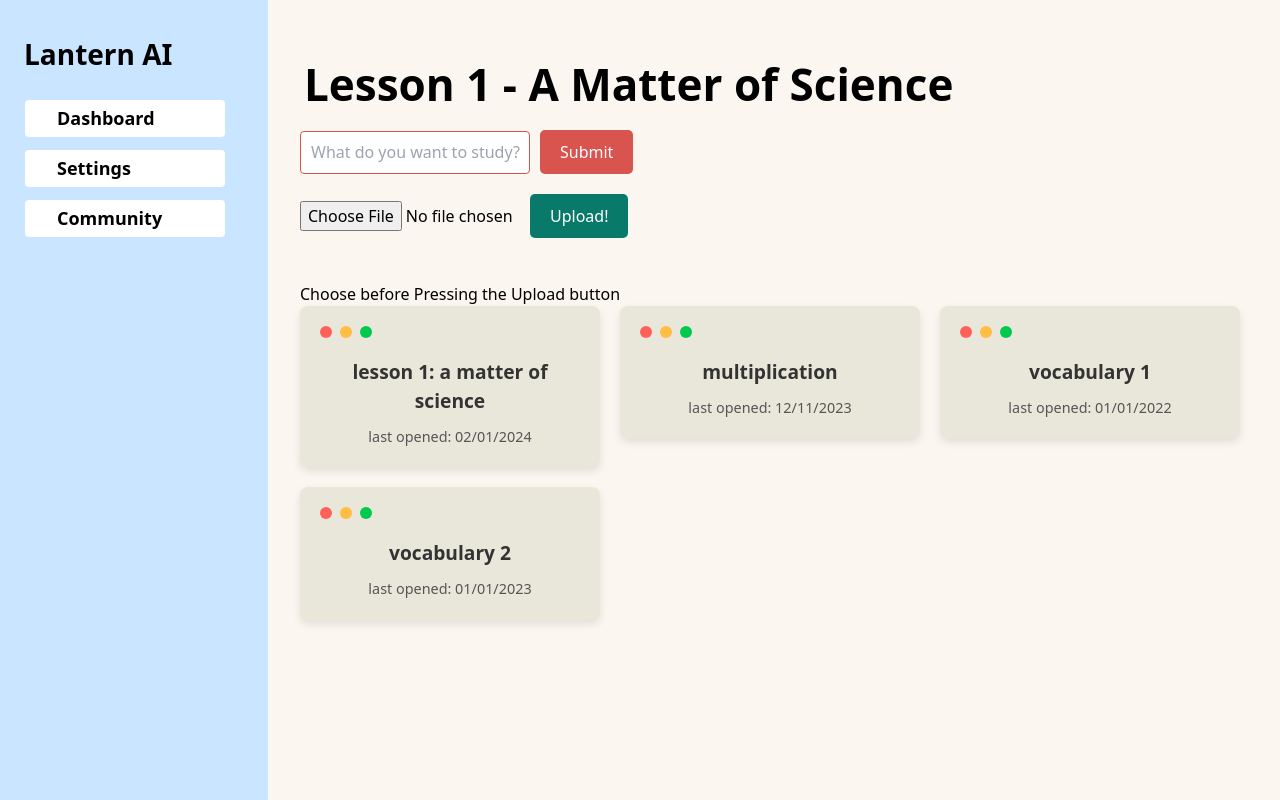
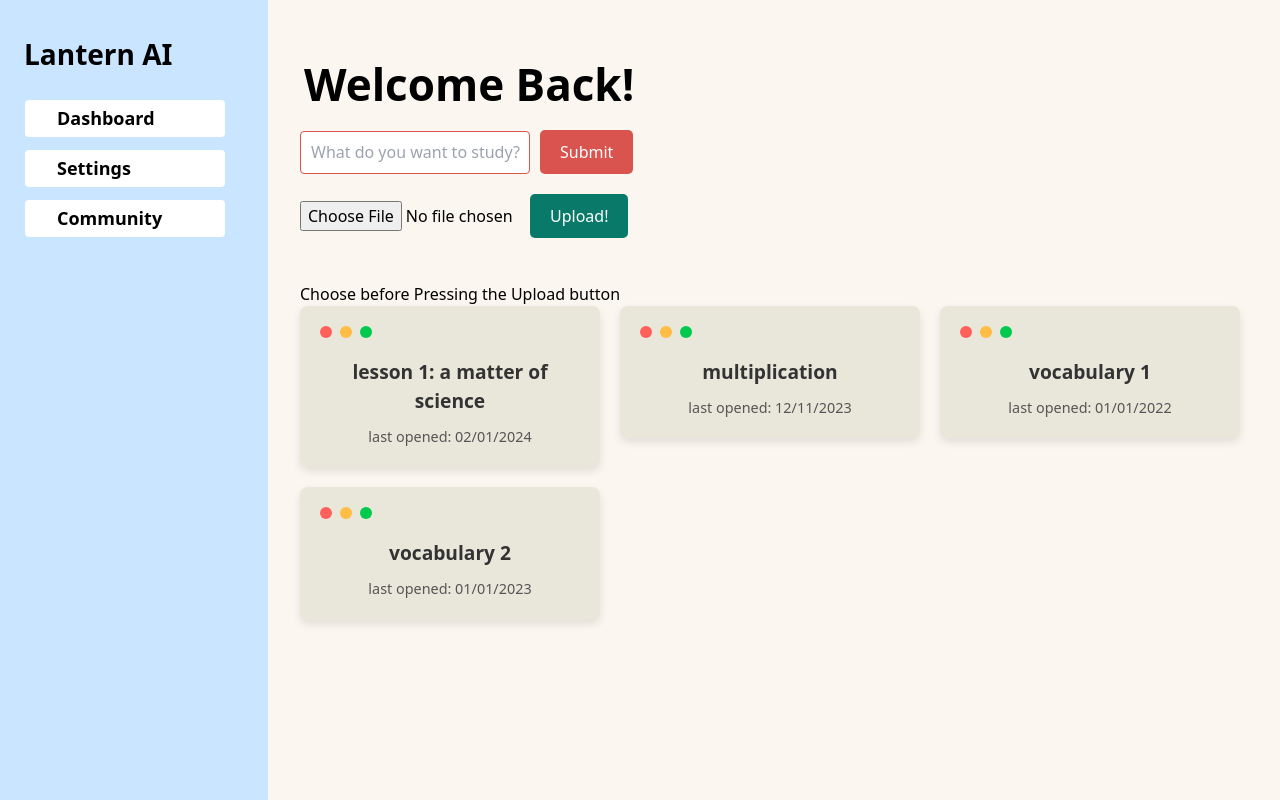
Before and after one commit to floatingtortoise/lantern, a Next.js app in the folder frontend/: page /dashboard in a window 1280 px wide. Shown: the top 800 px of the page. Built offline with nearby package versions, Linux system fonts and the light colour scheme; no server answers.

Commit message:
replaced the lesson names

```diff
--- a/frontend/pages/dashboard.tsx
+++ b/frontend/pages/dashboard.tsx
@@ -86,7 +86,7 @@ const Dashboard = () => {
       <span className="home-text">Lantern AI</span>
 
       <span className="lesson-name">
-        <span>Lesson 1 - A Matter of Science</span>
+        <span>Welcome Back!</span>
       </span>
       <span>
         <input type="text" onChange={handleChange} style={styles.studyWhat} placeholder="What do you want to study?"></input>
--- a/frontend/pages/index.tsx
+++ b/frontend/pages/index.tsx
@@ -100,7 +100,7 @@ function QuizPage() {
       <span className="home-text">Lantern AI</span>
 
       <span className="lesson-name">
-        <span>Lesson 1 - A Matter of Science</span>
+        <span>Question {quizCounter+1}</span>
       </span>
 
       <span id="feedback-correct">
```
